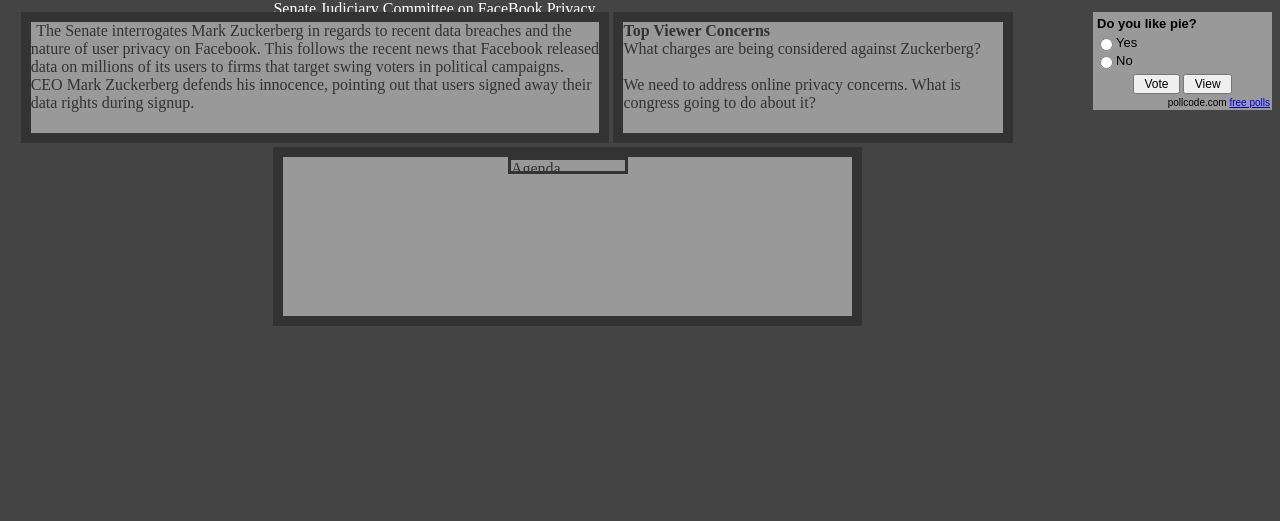
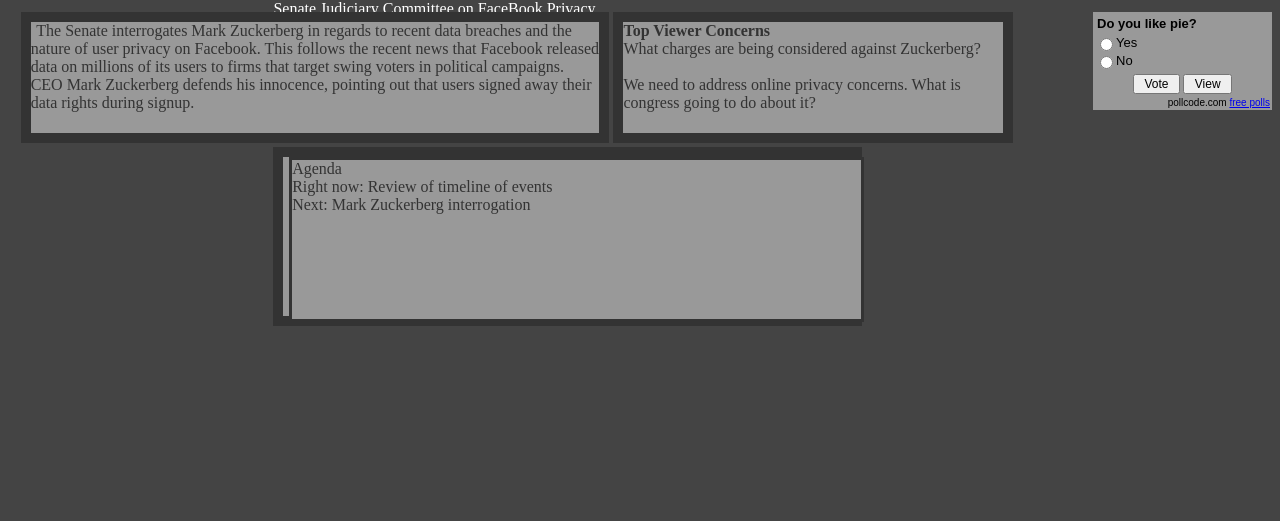
Before and after one commit to tarkin96/4140Spring2018, a PHP site: page /user_page1.php in a window 1280 px wide. Shown: the part 628-1149 px from the top of the page. Run offline with PHP 8.4, Linux system fonts and the light colour scheme; a user stored in the database is signed in; data comes from the database, SQL or seed files in the repository; data that the repository does not hold is empty; some libraries are stand-ins or nearby versions; some web fonts are replaced.

Commit message:
fixing up before turn in #21

```diff
--- a/files/mystyles(wade).css
+++ b/files/mystyles(wade).css
@@ -222,10 +222,11 @@ input.submitmsg {
 
 .botmiddle .agenda {
 	border: 3px solid #333;
-	width: 20%;
-	height: 7%;
+	width: 100%;
+	height: 100%;
 	background: #999;
-	margin: 0 auto;
+	margin-left: 1%;
+	float: left;
 	overflow: auto;
 
 }
```
